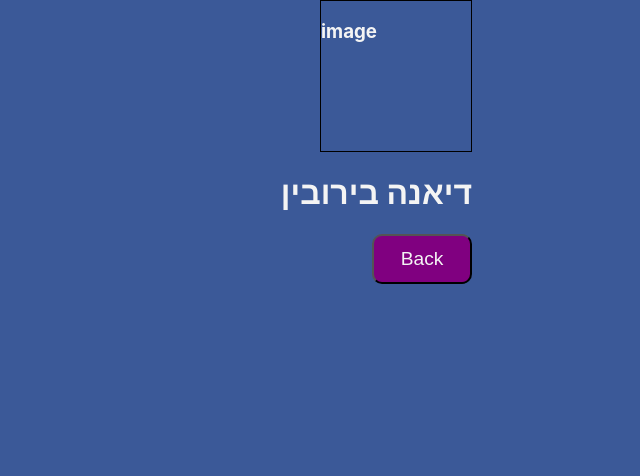
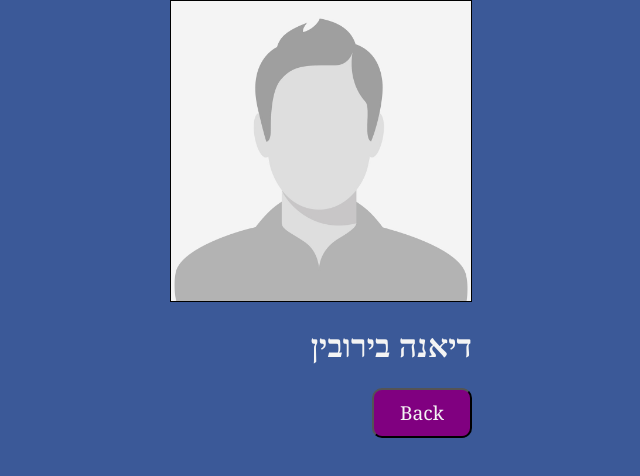
Before and after one commit to MosheHadadG/ReactJS-TASKS, a React (Create React App) app: page /profile/0 in a window 1280 px wide. Shown: the top 476 px of the page, without its empty margins (552-1192 px from the left). Built offline with nearby package versions, Linux system fonts and the light colour scheme.

Commit message:
Adding Exercise 25.05.22

```diff
--- a/src/components/25.05.22/Todo-App/TodoHomePage/Todo.css
+++ b/src/components/25.05.22/Todo-App/TodoHomePage/Todo.css
@@ -1,3 +1,9 @@
+@import url(http://fonts.googleapis.com/css?family=Open+Sans);
+#cff{ font-family: 'Open Sans', sans-serif; }
+*{
+  font-family: Cambria, Cochin, Georgia, Times, 'Times New Roman', serif;
+
+}
 body {
   background-color: #3b5998;
   width: 100%;
@@ -47,7 +53,7 @@ button {
   flex-direction: column;
   justify-content: center;
   align-items: center;
-  border: 1px solid black;
+  border: 2px solid black;
   margin-bottom: 5px;
   border-radius: 10px;
   padding: 10px;
--- a/src/components/25.05.22/Todo-App/TodoHomePage/Todo.jsx
+++ b/src/components/25.05.22/Todo-App/TodoHomePage/Todo.jsx
@@ -4,6 +4,7 @@ import { Link } from "react-router-dom";
 import TodoAdd from "../TodoAdd/TodoAdd";
 import TodoDelete from "../TodoDelete/TodoDelete";
 import TodoUpdate from "../TodoUpdate/TodoUpdate";
+
 
 import './Todo.css'
 
--- a/src/components/25.05.22/Todo-App/profile/Profile.jsx
+++ b/src/components/25.05.22/Todo-App/profile/Profile.jsx
@@ -20,7 +20,7 @@ class ProfilePage extends Component {
       <div className="profile-main">
         <div className="profile-container">
           <div className="profile-imgBox">
-            <h3> image</h3>
+            <img src={require('../profile/images/profile.jpg')} alt="" />
           </div>
           <div className="profile-title">
             <h1>{profile}</h1>
--- a/src/components/25.05.22/Todo-App/profile/profile.css
+++ b/src/components/25.05.22/Todo-App/profile/profile.css
@@ -14,7 +14,18 @@
 
 
 .profile-imgBox {
-  width: 150px;
-  height: 150px;
+  width: 250x;
+  height: 300px;
   border: 1px solid black;
 }
+
+.profile-imgBox img{
+  width: 100%;
+  height: 100%;
+}
+
+.profile-title {
+  display: flex;
+  justify-content: center;
+  text-align: center;
+}
```
Also changed, not shown: src/components/25.05.22/Todo-App/profile/images/profile.jpg (added).
